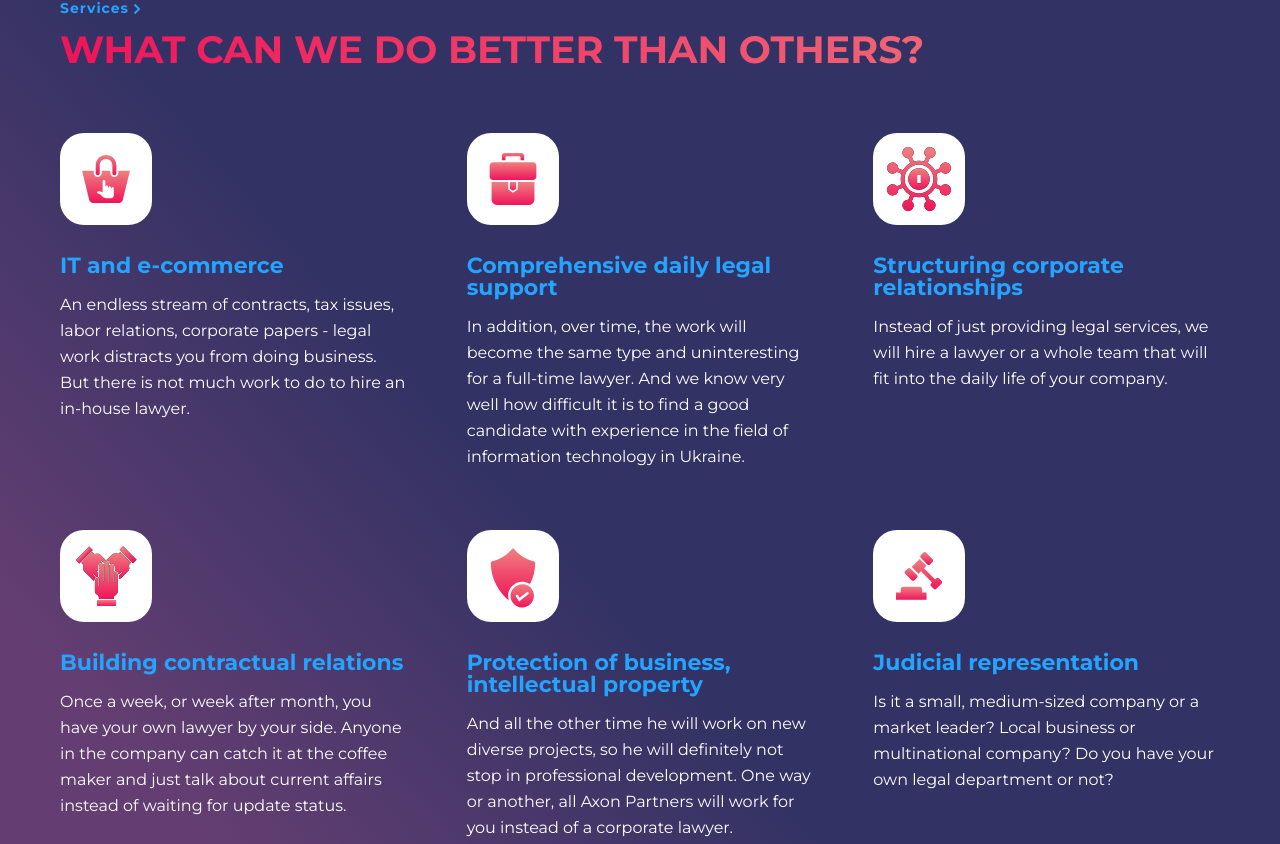
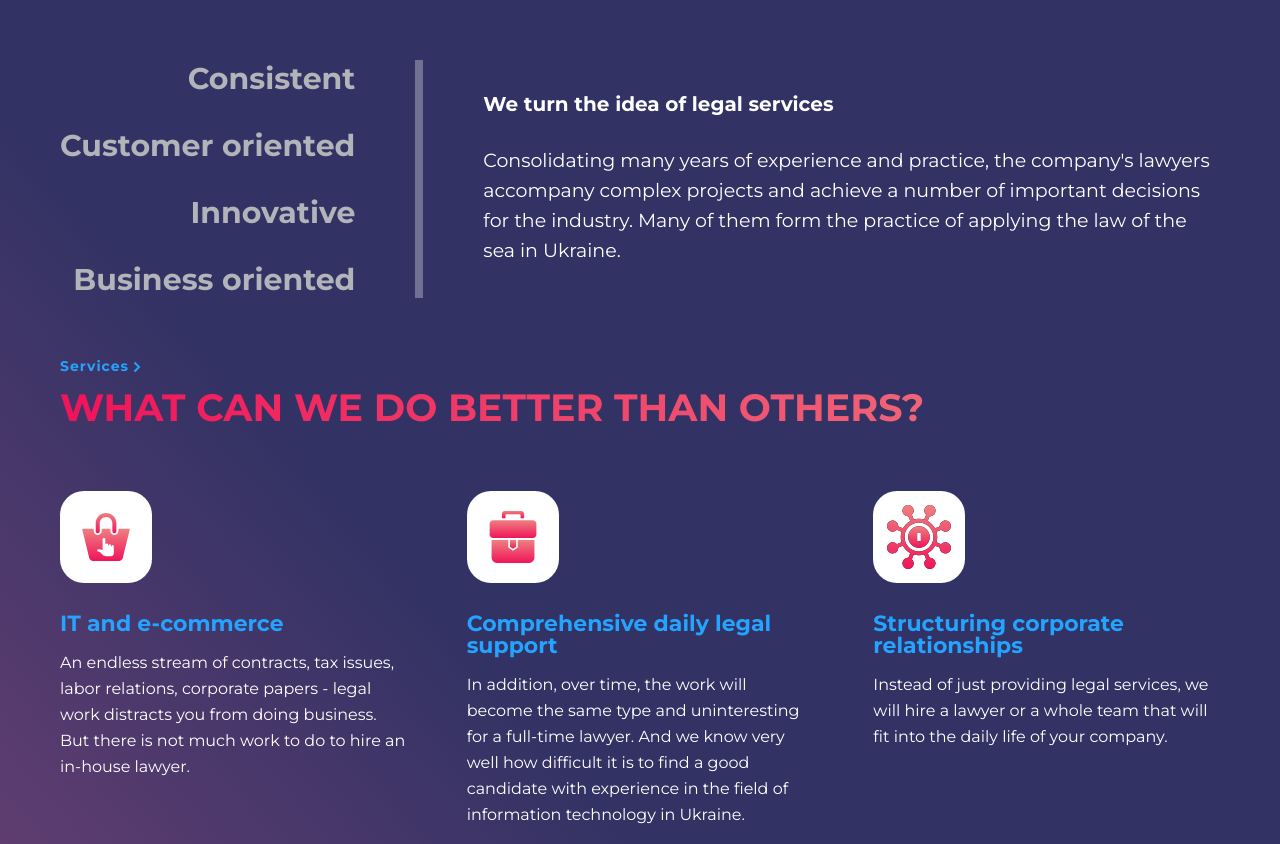
Before and after one commit to ruslanezw/hlegal-project, a plain HTML site: page index.html in a window 1280 px wide. Shown: the top 844 px of the page. Drawn offline with Linux system fonts and the light colour scheme.

Commit message:
add section scroll

```diff
--- a/index.html
+++ b/index.html
@@ -13,7 +13,26 @@
 </head>
 
 <body>
-    <section class="services">
+    <section class="scroll-services">
+        <div class="wrapper-scroll">
+            <nav class="navigation-scroll">
+                <a class="link-scroll" href="/">Consistent</a>
+                <a class="link-scroll" href="/">Customer oriented</a>
+                <a class="link-scroll" href="/">Innovative</a>
+                <a class="link-scroll" href="/">Business oriented</a>
+            </nav>
+            <hr class="line-scroll">
+            <div class="info-scroll">
+                <h2 class="title-scroll">
+                    We turn the idea of legal services
+                </h2>
+                <p class="des-scroll">
+                    Consolidating many years of experience and practice, the company's lawyers accompany complex
+                    projects and achieve a number of important decisions for the industry. Many of them form the
+                    practice of applying the law of the sea in Ukraine.
+                </p>
+            </div>
+        </div>
         <div class="wrapper-services">
             <a class="services-click" href="/">
                 Services
--- a/sass/_cards.scss
+++ b/sass/_cards.scss
@@ -1,32 +1,3 @@
-.services {
-    background: linear-gradient(228.57deg, #323264 11.93%, #323264 57.17%, #643E72 87.46%);
-    border-radius: 0 0 12px 12px;
-    position: relative;
-
-    &:before,
-    &:after {
-        content: '';
-        display: inline-block;
-        height: 10px;
-        position: absolute;
-        border-radius: 0 0 12px 12px;
-    }
-
-    &:before {
-        background-color: rgba(202, 202, 219, 1);
-        bottom: -10px;
-        left: 20px;
-        right: 20px;
-    }
-
-    &:after {
-        background-color: rgba(231, 231, 242, 1);
-        bottom: -20px;
-        left: 40px;
-        right: 40px;
-    }
-}
-
 .wrapper-services {
     padding-left: 30px;
     padding-right: 30px;
--- a/sass/_helper.scss
+++ b/sass/_helper.scss
@@ -5,3 +5,32 @@
 body {
     font-family: Montserrat, sans-serif;
 }
+
+.scroll-services {
+    background: linear-gradient(228.57deg, #323264 11.93%, #323264 57.17%, #643E72 87.46%);
+    border-radius: 0 0 12px 12px;
+    position: relative;
+
+    &:before,
+    &:after {
+        content: '';
+        display: inline-block;
+        height: 10px;
+        position: absolute;
+        border-radius: 0 0 12px 12px;
+    }
+
+    &:before {
+        background-color: rgba(202, 202, 219, 1);
+        bottom: -10px;
+        left: 20px;
+        right: 20px;
+    }
+
+    &:after {
+        background-color: rgba(231, 231, 242, 1);
+        bottom: -20px;
+        left: 40px;
+        right: 40px;
+    }
+}
--- /dev/null
+++ b/sass/_scroll.scss
@@ -0,0 +1,131 @@
+.wrapper-scroll {
+    display: flex;
+    flex-direction: column;
+    gap: 30px;
+    padding: 30px;
+}
+
+.navigation-scroll {
+    display: flex;
+    gap: 30px;
+    overflow: auto;
+    margin-right: -30px;
+
+    .link-scroll {
+        flex-shrink: 0;
+        font-size: 30px;
+        font-weight: 700;
+        line-height: 37px;
+        text-align: left;
+        color: rgba(179, 179, 186, 1);
+        text-decoration: none;
+
+        &:hover {
+            background: linear-gradient(90.13deg, #EF8080 0.84%, #F0145A 99.96%);
+            -webkit-background-clip: text;
+            -webkit-text-fill-color: transparent;
+        }
+
+        &:last-child {
+            margin-right: 30px;
+        }
+    }
+}
+
+.line-scroll {
+    border: 4px solid rgba(255, 255, 255, 0.3);
+    width: 100%;
+    margin: 0;
+}
+
+.info-scroll {
+    display: flex;
+    flex-direction: column;
+    gap: 30px;
+
+    .title-scroll {
+        font-size: 20px;
+        font-weight: 700;
+        line-height: 24px;
+        text-align: left;
+        color: rgba(255, 255, 255, 1);
+    }
+
+    .des-scroll {
+        font-size: 19px;
+        font-weight: 400;
+        line-height: 30px;
+        text-align: left;
+        color: rgba(255, 255, 255, 1);
+    }
+}
+
+@media (min-width: 768px) {
+    .wrapper-scroll {
+        gap: 60px;
+        padding: 60px;
+    }
+
+    .navigation-scroll {
+        margin-right: -60px;
+
+        .link-scroll:last-child {
+            margin-right: 60px;
+        }
+    }
+
+    .title-scroll {
+        font-size: 30px;
+        line-height: 36px;
+    }
+}
+
+@media (min-width: 1024px) {
+    .wrapper-scroll {
+        display: flex;
+        flex-direction: row;
+    }
+
+    .navigation-scroll {
+        display: flex;
+        flex-direction: column;
+        justify-content: center;
+        align-items: end;
+        gap: 30px;
+        overflow: visible;
+        margin-right: 0px;
+        white-space: nowrap;
+
+        .link-scroll:last-child {
+            margin-right: 0;
+        }
+    }
+
+    .info-scroll {
+        display: flex;
+        flex-direction: column;
+        justify-content: center;
+        align-items: start;
+    }
+
+    .line-scroll {
+        width: 0;
+    }
+}
+
+@media (min-width: 1440px) {
+    .wrapper-scroll {
+        padding-left: 180px;
+        padding-right: 180px;
+    }
+}
+
+@media (min-width: 1920px) {
+    .wrapper-scroll {
+        width: 1920px;
+        margin-right: auto;
+        margin-left: auto;
+        padding-left: 280px;
+        padding-right: 280px;
+    }
+}
--- a/sass/style.scss
+++ b/sass/style.scss
@@ -4,3 +4,4 @@
 @import './team';
 @import './partners';
 @import './recommended';
+@import './scroll';
```
Also changed, not shown: css/style.css, 1 other file.
